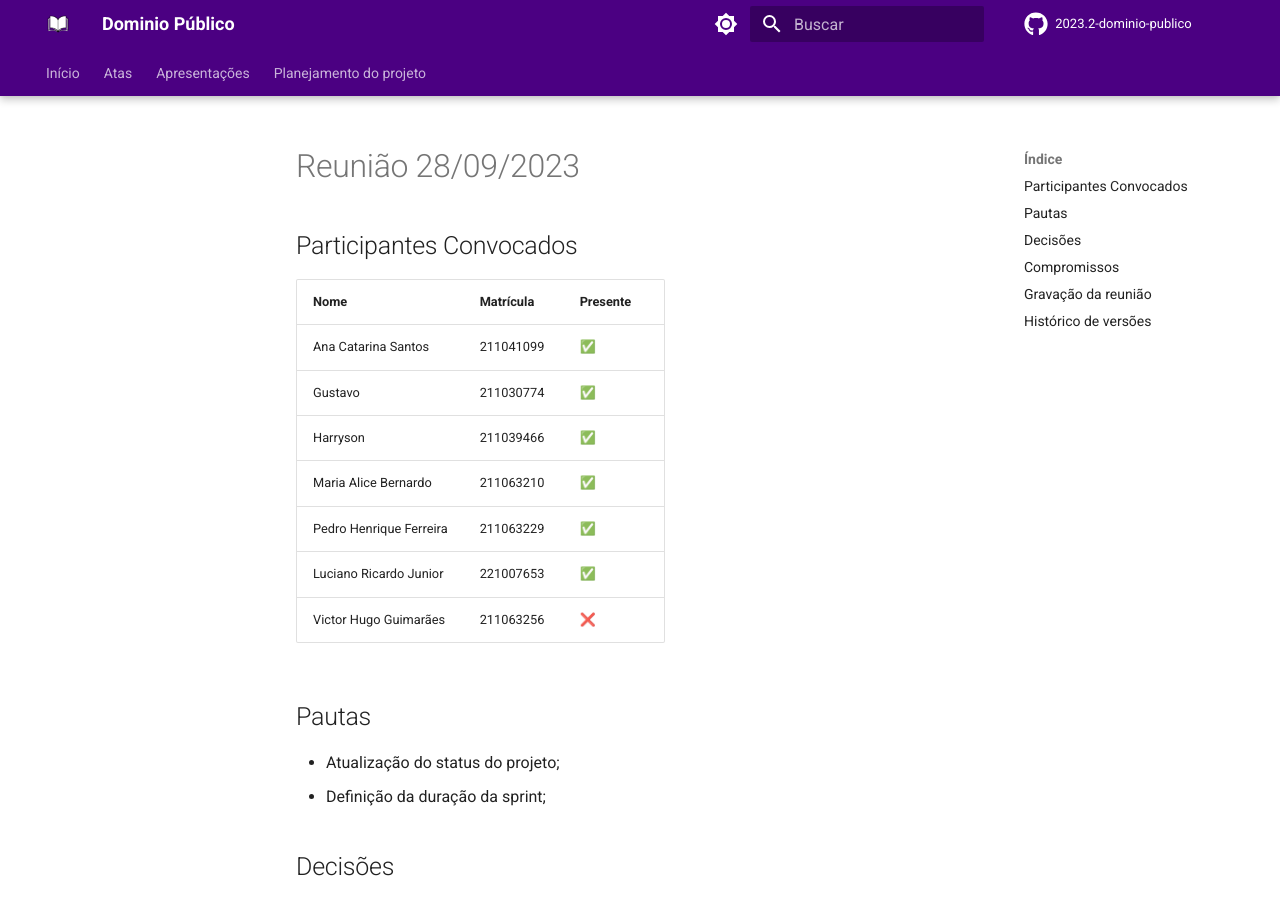
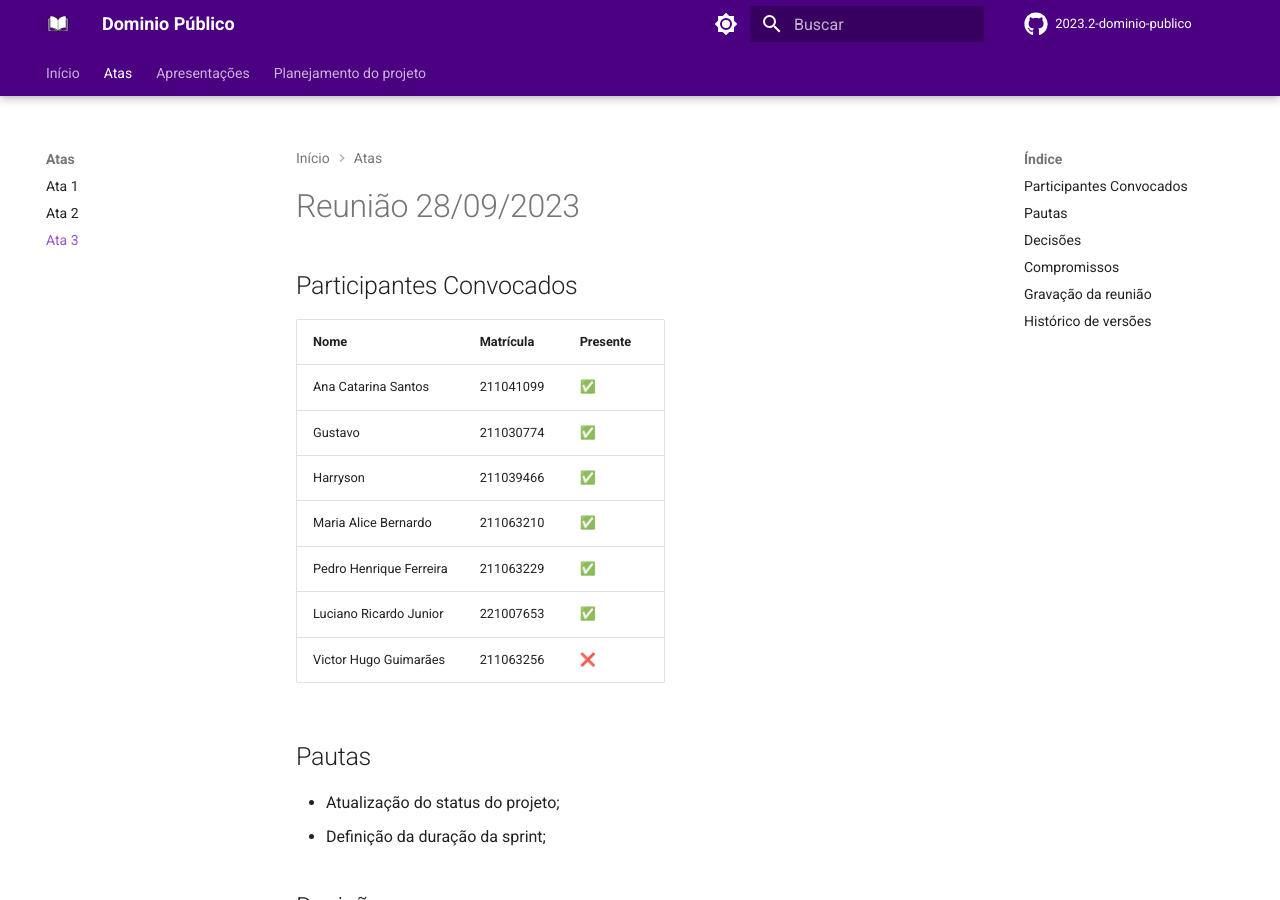
Before and after one commit to Interacao-Humano-Computador/2023.2-Dominio-Publico, an MkDocs documentation site: the page built from docs/atas/Ata_28-09-2023.md, in a window 1280 px wide and 900 px high. Built offline with MkDocs 1.6.1 and Material for MkDocs 9.7.7, drawn with Linux system fonts in a browser that asks for light colours; comment, search, counter and statistics services are not loaded; some of the changed lines change nothing that is shown.

Commit message:
corrigindo o nome ata 3

```diff
--- a/mkdocs.yml
+++ b/mkdocs.yml
@@ -52,7 +52,7 @@ nav:
   - Atas:
       - Ata 1: atas/Ata_25-09-2023.md
       - Ata 2: atas/Ata_27-09-2023.md
-      - Ata 3: atas/Ata_29-09-2023.md
+      - Ata 3: atas/Ata_28-09-2023.md
   - Apresentações:
       - Apresentação 1: apresentacao/apresentacao_1.md
   - Planejamento do projeto:
```
